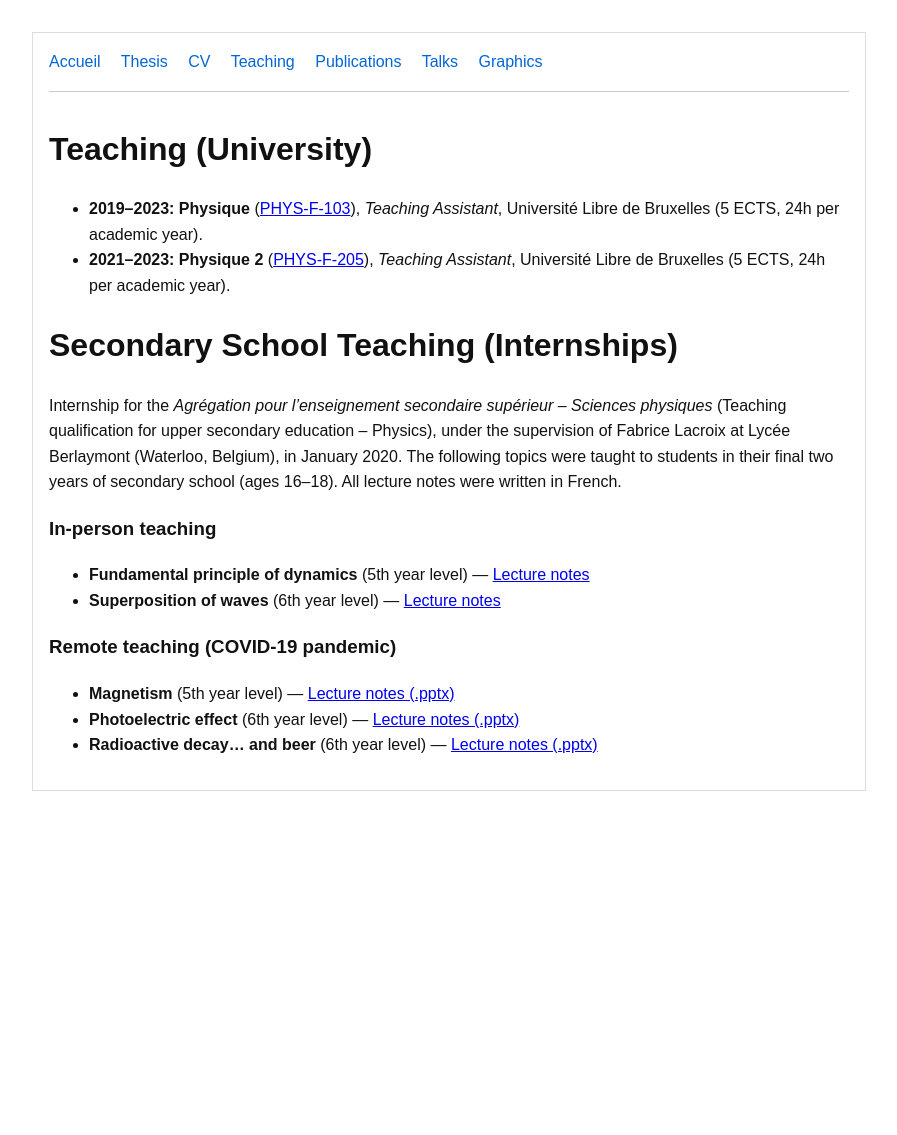
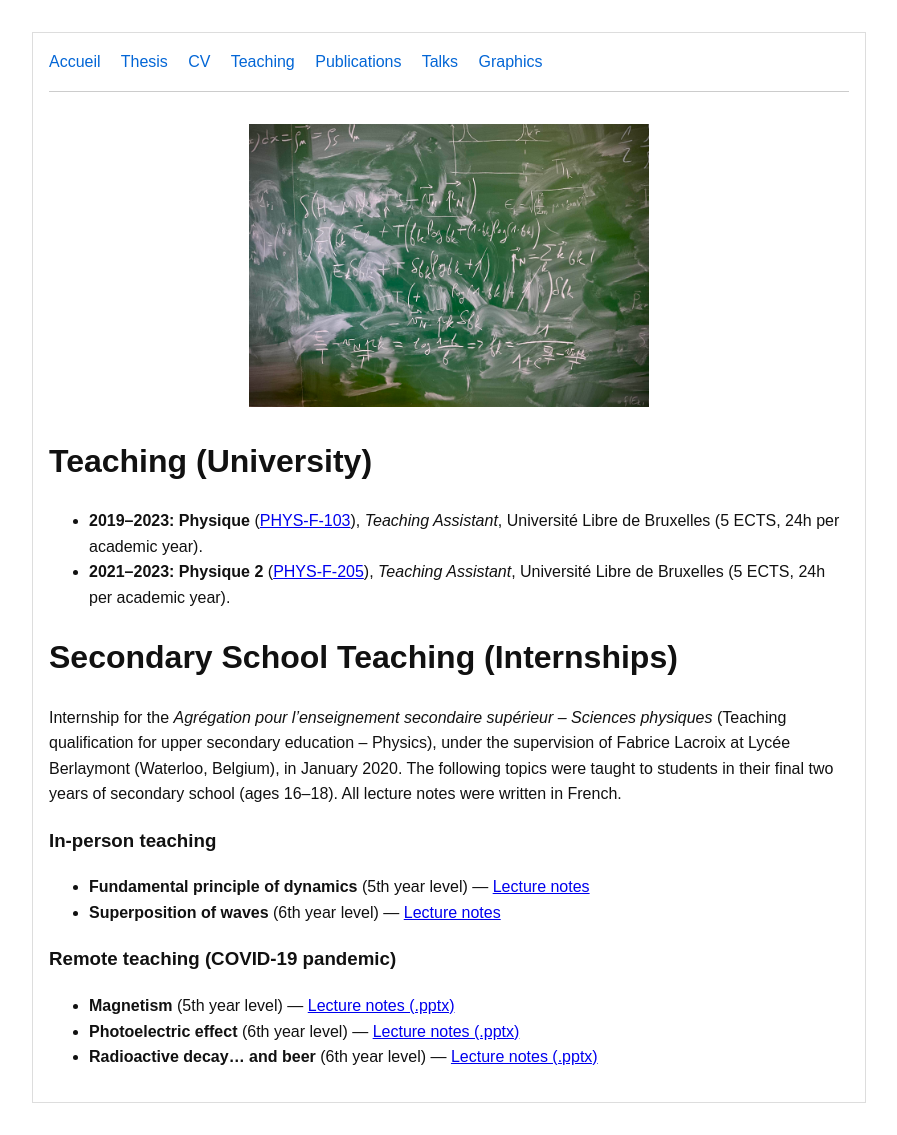
Before and after one commit to V-allard/V-allard.github.io, a Jekyll site: the page built from teaching.md, in a window 1280 px wide. Shown: the whole page, without its empty margins (191-1088 px from the left). Built offline with Jekyll 4.4.1, drawn with Linux system fonts in a browser that asks for light colours; before the commit the page ends 900 px from its top, so only the background shows below that.

Commit message:
Update teaching.md

```diff
--- a/teaching.md
+++ b/teaching.md
@@ -2,6 +2,11 @@
 layout: default
 title: Teaching
 ---
+
+
+<figure style="text-align: center; margin: 1em 0;">
+  <img src="/assets/images/Tableau.jpg" alt="Equations" style="max-width: 50%; height: auto;">
+</figure>
 
 # Teaching (University)
 
```
